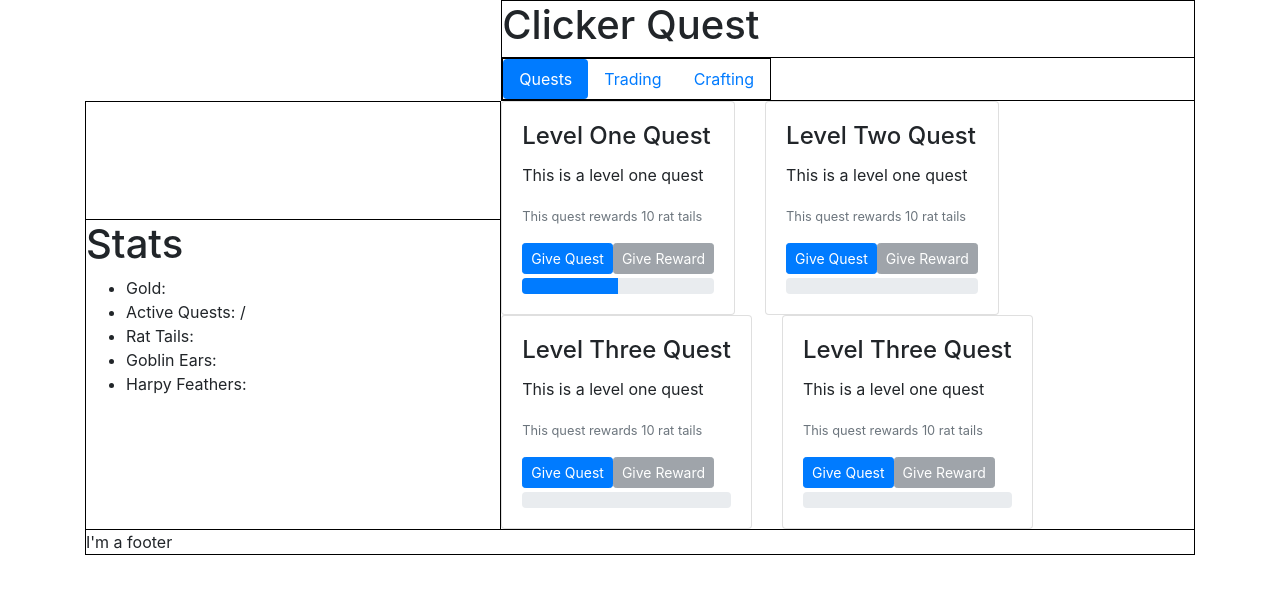
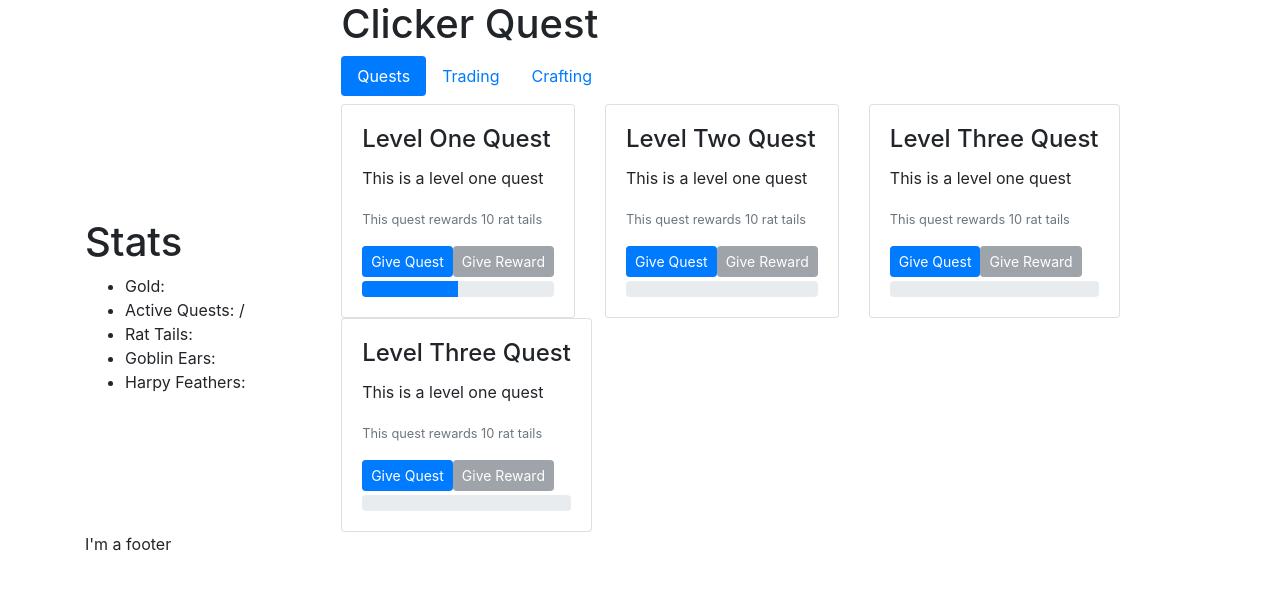
Before and after one commit to kyledhebert/quest-giver-clicker, an Angular app: page / in a window 1280 px wide. Shown: the top 594 px of the page. Built offline with nearby package versions, Linux system fonts and the light colour scheme.

Commit message:
Update Styles and Layout

```diff
--- a/src/app/game-dashboard/containers/game-dashboard/game-dashboard.component.html
+++ b/src/app/game-dashboard/containers/game-dashboard/game-dashboard.component.html
@@ -2,7 +2,7 @@
     <header class="header">
             <h1>Clicker Quest</h1>
     </header>
-    <app-game-navigation class="nav"></app-game-navigation>
+    <app-game-navigation class="buttons"></app-game-navigation>
     <div class="stats">
         <h1>Stats</h1>
             <div class="card-panel">
@@ -24,7 +24,7 @@
             </div>
     </div>
     <div class="log"></div>
-    <main class="main">
+    <main class="main mt-2">
         <router-outlet></router-outlet>
     </main>
     <footer class="footer">
--- a/src/styles.css
+++ b/src/styles.css
@@ -8,41 +8,31 @@
     margin-right: auto;
     margin-left: auto;
     display: grid;
-    grid-template-columns: 3fr 5fr;
+    grid-template-columns: 1.5fr 5fr;
     grid-template-rows: auto;
     grid-template-areas:
         ". header"
-        ". nav"
+        ". buttons"
         " log main"
         "stats main"
         "footer footer";
 }
 .header {
     grid-area: header;
-    border: 1px solid black;
-    border-bottom: none;
 }
-.nav {
-    grid-area: nav;
-    border: 1px solid black;
+.buttons {
+    grid-area: buttons;
 }
 .stats {
     grid-area: stats;
-    border: 1px solid black;
 }
 .log {
     grid-area: log;
-    border: 1px solid black;
-    border-bottom: none;
 }
 .main {
     grid-area: main;
-    border: 1px solid black;
-    border-top: none;
-    border-left: none;
+    display: flex;
 }
 .footer {
     grid-area: footer;
-    border: 1px solid black;
-    border-top: none;
 }
```
